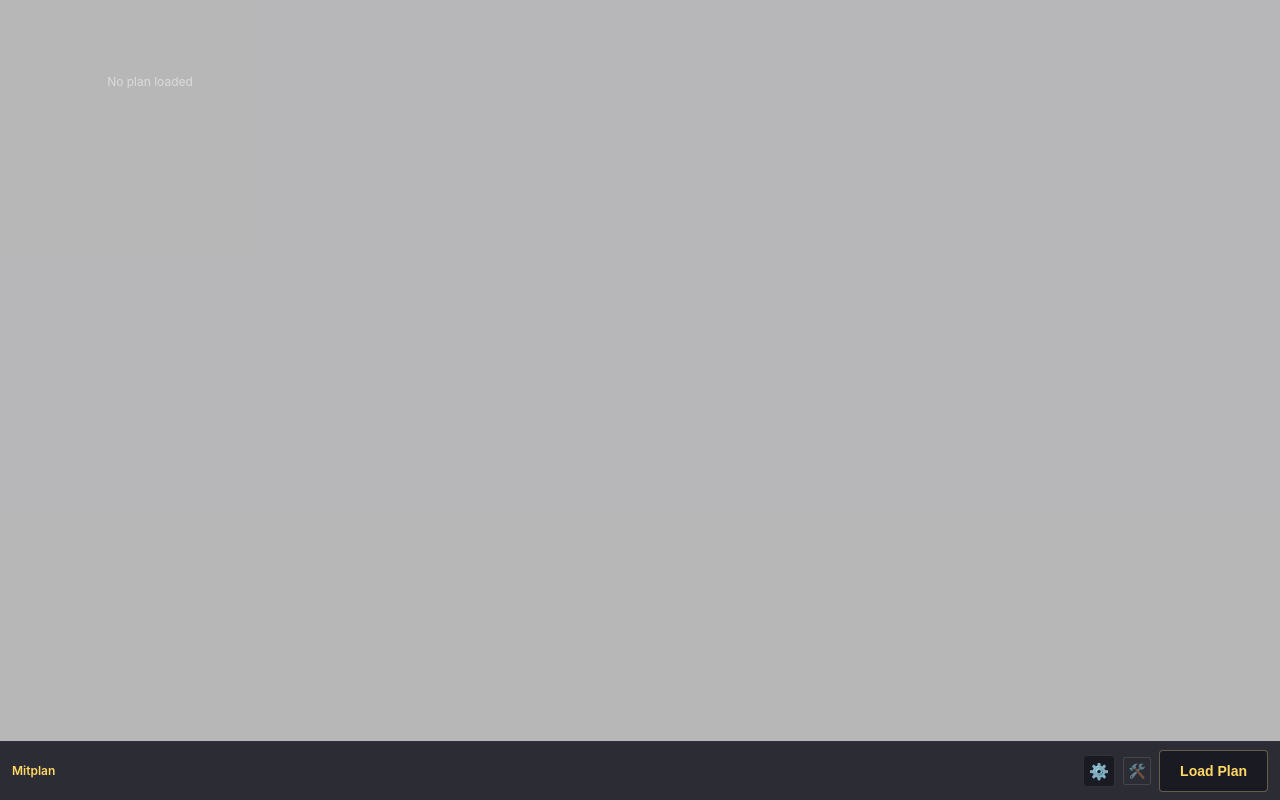
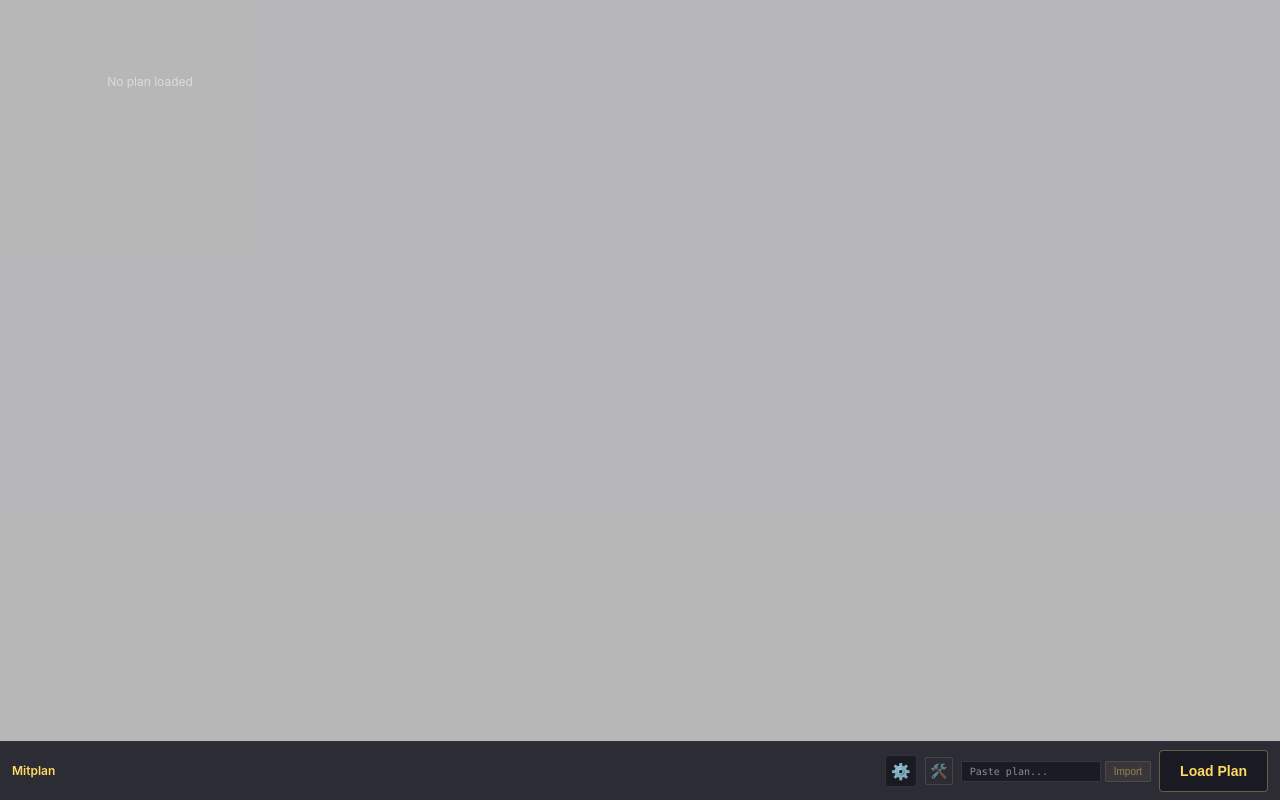
Before and after one commit to cjennison/mitplan, a React (Vite) app: page / in a window 1280 px wide. Built offline with nearby package versions, Linux system fonts and the light colour scheme.

Commit message:
update copy pasting

```diff
--- a/src/App.jsx
+++ b/src/App.jsx
@@ -48,6 +48,7 @@ const App = () => {
   });
   const [planError, setPlanError] = useState('');
   const [dialogOpen, setDialogOpen] = useState(false);
+  const [importValue, setImportValue] = useState('');
   const [isLocked, setIsLocked] = useState(false);
   const [isUILocked, setIsUILocked] = useState(false);
   const [isDevConsoleVisible, setIsDevConsoleVisible] = useState(false);
@@ -56,11 +57,22 @@ const App = () => {
   const { currentTime, isRunning, start, stop, reset } = useFightTimer();
 
   const combatEvents = useCombatEvents({
-    onCombatStart: useCallback(() => { reset(); setTimeout(() => start(), 50); }, [reset, start]),
-    onCombatEnd: useCallback(() => { reset(); }, [reset]),
-    onCountdownStart: useCallback(() => { reset(); }, [reset]),
-    onZoneChange: useCallback(() => { reset(); }, [reset]),
-    onWipe: useCallback(() => { reset(); }, [reset]),
+    onCombatStart: useCallback(() => {
+      reset();
+      setTimeout(() => start(), 50);
+    }, [reset, start]),
+    onCombatEnd: useCallback(() => {
+      reset();
+    }, [reset]),
+    onCountdownStart: useCallback(() => {
+      reset();
+    }, [reset]),
+    onZoneChange: useCallback(() => {
+      reset();
+    }, [reset]),
+    onWipe: useCallback(() => {
+      reset();
+    }, [reset]),
   });
 
   const { config, updateConfig } = useConfig();
@@ -88,17 +100,18 @@ const App = () => {
   const handleToggleUILock = useCallback(() => setIsUILocked((prev) => !prev), []);
   const handleToggleDevConsole = useCallback(() => setIsDevConsoleVisible((prev) => !prev), []);
 
-  const handlePlanLoad = useCallback((base64String) => {
+  const handlePlanLoad = useCallback(
+    (base64String) => {
       setPlanError('');
       const decodeResult = decodePlan(base64String);
       if (!decodeResult.success) {
         setPlanError(decodeResult.error);
-      return;
+        return false;
       }
       const validation = validatePlan(decodeResult.data);
       if (!validation.valid) {
         setPlanError(validation.errors.join('. '));
-      return;
+        return false;
       }
       const loadedPlan = decodeResult.data;
       addImportedPlan(loadedPlan);
@@ -110,7 +123,18 @@ const App = () => {
       setPlan(loadedPlan);
       setDialogOpen(false);
       setPlanError('');
-  }, [addImportedPlan]);
+      return true;
+    },
+    [addImportedPlan]
+  );
+
+  const handleImport = useCallback(() => {
+    if (!importValue.trim()) return;
+    const success = handlePlanLoad(importValue.trim());
+    if (success) {
+      setImportValue('');
+    }
+  }, [importValue, handlePlanLoad]);
 
   const handlePlanSelect = useCallback((selectedPlan) => {
     try {
@@ -235,13 +259,33 @@ const App = () => {
                 Clear
               </button>
             )}
+            <div className={styles.importGroup}>
+              <input
+                type="text"
+                className={styles.importInput}
+                placeholder="Paste plan..."
+                value={importValue}
+                onChange={(e) => setImportValue(e.target.value)}
+                onKeyDown={(e) => {
+                  if (e.key === 'Enter') {
+                    e.preventDefault();
+                    handleImport();
+                  }
+                }}
+              />
+              <button
+                className={styles.importButton}
+                onClick={handleImport}
+                disabled={!importValue.trim()}
+              >
+                Import
+              </button>
+            </div>
             <PlanInput
               open={dialogOpen}
               onOpenChange={setDialogOpen}
-              onPlanLoad={handlePlanLoad}
               onPlanSelect={handlePlanSelect}
               error={planError}
-              isOverlayLocked={isLocked}
               presets={presets}
               importedPlans={importedPlans}
               playerJob={playerJob}
--- a/src/App.module.css
+++ b/src/App.module.css
@@ -180,3 +180,57 @@
   background: rgba(74, 222, 128, 0.15);
   border-color: rgba(74, 222, 128, 0.4);
 }
+
+/* ═══════════════════════════════════════════════════════════════
+   IMPORT GROUP - Input field and button for Base64 import
+   ═══════════════════════════════════════════════════════════════ */
+
+.importGroup {
+  display: flex;
+  align-items: center;
+  gap: 0.25rem;
+}
+
+.importInput {
+  width: 140px;
+  padding: var(--space-1) var(--space-2);
+  background: rgba(26, 26, 35, 0.9);
+  border: 1px solid rgba(80, 80, 100, 0.5);
+  border-radius: var(--radius-sm);
+  color: var(--color-text-primary);
+  font-family: var(--font-family-mono);
+  font-size: var(--font-size-xs);
+  transition: border-color 150ms ease;
+}
+
+.importInput::placeholder {
+  color: var(--color-text-muted);
+}
+
+.importInput:focus {
+  outline: none;
+  border-color: var(--color-border-accent);
+}
+
+.importButton {
+  padding: var(--space-1) var(--space-2);
+  background: rgba(180, 160, 120, 0.2);
+  border: 1px solid rgba(180, 160, 120, 0.4);
+  border-radius: var(--radius-sm);
+  color: var(--color-text-accent);
+  font-size: var(--font-size-xs);
+  font-weight: 500;
+  cursor: pointer;
+  transition: all 150ms ease;
+  white-space: nowrap;
+}
+
+.importButton:hover:not(:disabled) {
+  background: rgba(180, 160, 120, 0.3);
+  border-color: rgba(180, 160, 120, 0.6);
+}
+
+.importButton:disabled {
+  opacity: 0.5;
+  cursor: not-allowed;
+}
--- a/src/components/plan/PlanInput.jsx
+++ b/src/components/plan/PlanInput.jsx
@@ -1,52 +1,21 @@
-import { useState, useCallback, useRef, useEffect } from 'react';
+import { useCallback } from 'react';
 import * as Dialog from '@radix-ui/react-dialog';
 import { jobRequiresRoleSelection } from '../../hooks/useConfig';
 import styles from './PlanInput.module.css';
 
 /**
- * PlanInput component - Load mitigation plans from catalog or import via Base64
+ * PlanInput component - Load mitigation plans from catalog
  */
 const PlanInput = ({
   open,
   onOpenChange,
-  onPlanLoad,
   onPlanSelect,
-  error,
-  isOverlayLocked = false,
   presets = [],
   importedPlans = [],
   playerJob = null,
   playerRole = null,
 }) => {
-  const [activeTab, setActiveTab] = useState('catalog');
-  const [inputValue, setInputValue] = useState('');
-  const [isLoading, setIsLoading] = useState(false);
-  const textareaRef = useRef(null);
-
   const needsRoleWarning = jobRequiresRoleSelection(playerJob) && !playerRole;
-
-  useEffect(() => {
-    if (open && activeTab === 'import' && textareaRef.current) {
-      const timer = setTimeout(() => textareaRef.current?.focus(), 50);
-      return () => clearTimeout(timer);
-    }
-  }, [open, activeTab]);
-
-  useEffect(() => {
-    if (!open) {
-      setInputValue('');
-      setActiveTab('catalog');
-    }
-  }, [open]);
-
-  const handleLoadPlan = useCallback(() => {
-    if (!inputValue.trim()) return;
-    setIsLoading(true);
-    setTimeout(() => {
-      onPlanLoad(inputValue.trim());
-      setIsLoading(false);
-    }, 100);
-  }, [inputValue, onPlanLoad]);
 
   const handleSelectPlan = useCallback(
     (plan) => {
@@ -56,16 +25,6 @@ const PlanInput = ({
     [onPlanSelect, onOpenChange]
   );
 
-  const handleKeyDown = useCallback(
-    (e) => {
-      e.stopPropagation();
-      if (e.key === 'Enter' && e.ctrlKey) {
-        handleLoadPlan();
-      }
-    },
-    [handleLoadPlan]
-  );
-
   const stopKeyboardPropagation = useCallback((e) => {
     e.stopPropagation();
   }, []);
@@ -73,13 +32,7 @@ const PlanInput = ({
   return (
     <Dialog.Root open={open} onOpenChange={onOpenChange}>
       <Dialog.Trigger asChild>
-        <button
-          className={`${styles.triggerButton} ${isOverlayLocked ? styles.triggerDisabled : ''}`}
-          disabled={isOverlayLocked}
-          title={isOverlayLocked ? 'Unlock overlay in ACT to load mitigation plan' : ''}
-        >
-          {isOverlayLocked ? '🔒 Load Plan' : 'Load Plan'}
-        </button>
+        <button className={styles.triggerButton}>Load Plan</button>
       </Dialog.Trigger>
 
       <Dialog.Portal>
@@ -92,27 +45,11 @@ const PlanInput = ({
         >
           <Dialog.Title className={styles.title}>Load Mitigation Plan</Dialog.Title>
 
-          <div className={styles.tabs}>
-            <button
-              className={`${styles.tab} ${activeTab === 'catalog' ? styles.tabActive : ''}`}
-              onClick={() => setActiveTab('catalog')}
-            >
-              Catalog
-            </button>
-            <button
-              className={`${styles.tab} ${activeTab === 'import' ? styles.tabActive : ''}`}
-              onClick={() => setActiveTab('import')}
-            >
-              Import
-            </button>
-          </div>
-
-          {activeTab === 'catalog' && (
           <div className={styles.catalogPanel}>
             {needsRoleWarning && (
               <div className={styles.roleWarning}>
-                  Some plans require a role to be set. Go to Settings and select your role (MT/OT
-                  for tanks, M1/M2 for melee).
+                Some plans require a role to be set. Go to Settings and select your role (MT/OT for
+                tanks, M1/M2 for melee).
               </div>
             )}
 
@@ -162,50 +99,16 @@ const PlanInput = ({
 
             {presets.length === 0 && importedPlans.length === 0 && (
               <p className={styles.emptyText}>
-                  No plans available. Import a plan to get started.
+                No plans available. Use the import field in the bottom bar to add a plan.
               </p>
             )}
           </div>
-          )}
-
-          {activeTab === 'import' && (
-            <div className={styles.importPanel}>
-              <Dialog.Description className={styles.description}>
-                Paste the Base64 encoded mitigation plan from your raid leader.
-              </Dialog.Description>
-
-              <div className={styles.inputWrapper}>
-                <textarea
-                  ref={textareaRef}
-                  className={styles.textarea}
-                  placeholder="Paste Base64 encoded plan here..."
-                  value={inputValue}
-                  onChange={(e) => setInputValue(e.target.value)}
-                  onKeyDown={handleKeyDown}
-                  onKeyUp={stopKeyboardPropagation}
-                  onKeyPress={stopKeyboardPropagation}
-                  rows={4}
-                />
-              </div>
-
-              {error && <div className={styles.error}>{error}</div>}
 
           <div className={styles.actions}>
             <Dialog.Close asChild>
-                  <button className={styles.buttonSecondary}>Cancel</button>
+              <button className={styles.buttonSecondary}>Close</button>
             </Dialog.Close>
-                <button
-                  className={styles.buttonPrimary}
-                  onClick={handleLoadPlan}
-                  disabled={!inputValue.trim() || isLoading}
-                >
-                  {isLoading ? 'Loading...' : 'Import Plan'}
-                </button>
           </div>
-
-              <p className={styles.hint}>Tip: Press Ctrl+Enter to import quickly</p>
-            </div>
-          )}
         </Dialog.Content>
       </Dialog.Portal>
     </Dialog.Root>
--- a/src/data/presets/m12s-p1.js
+++ b/src/data/presets/m12s-p1.js
@@ -4,7 +4,7 @@
  */
 export default {
   id: 'm12s-p1',
-  name: 'AAC Heavyweight M4 (Savage) - Part 1',
+  name: "Ikuya Mitty's M12S - Part 1",
   fightName: 'M12S P1',
   version: '1.0',
   requiresRoles: true,
--- a/src/data/presets/presets.js
+++ b/src/data/presets/presets.js
@@ -8,7 +8,7 @@ import m11s from './m11s.js';
 import m12sP1 from './m12s-p1.js';
 import m12sP2 from './m12s-p2.js';
 
-export const PRESETS = [m9s, m10s, m11s, m12sP1, m12sP2];
+export const PRESETS = [/* m9s, m10s, m11s, */ m12sP1 /*, m12sP2 */];
 
 export const getPresetById = (id) => PRESETS.find((p) => p.id === id);
 
```
Lines whose indentation alone changed are shown as unchanged.
